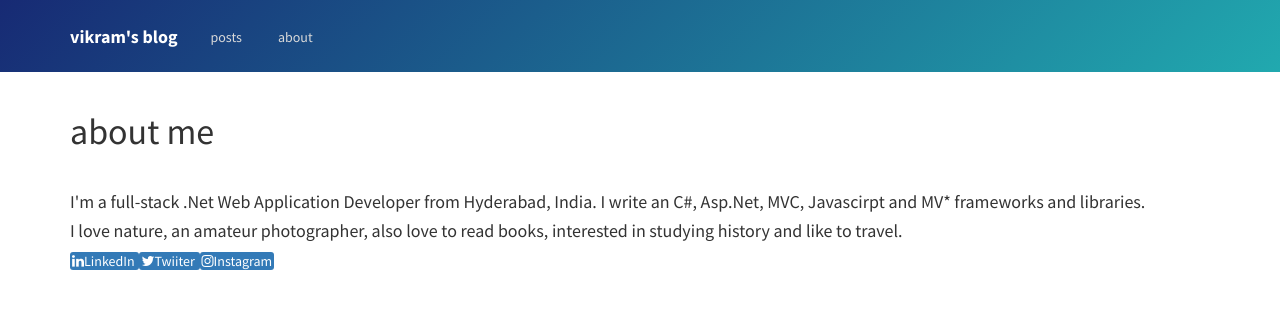
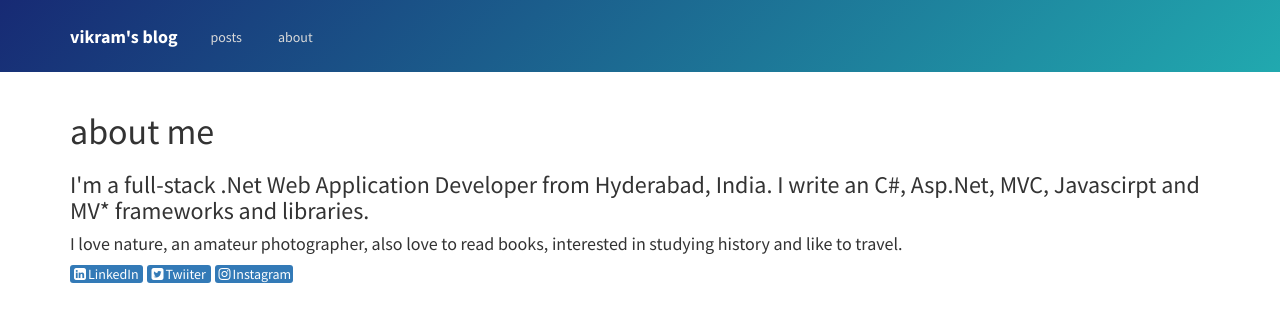
Before and after one commit to srirangamv/srirangamv.github.io, a Jekyll site: the page built from about.html, in a window 1280 px wide. Shown: the top 322 px of the page. Built offline with Jekyll 4.4.1, drawn with Linux system fonts in a browser that asks for light colours; nearby versions of some CDN libraries.

Commit message:
about page social.

```diff
--- a/about.html
+++ b/about.html
@@ -10,12 +10,13 @@
         background-color: #337ab7;
         border-radius: 3px;
         padding: 0px 2px;
+        margin-right: 4px;
     }
 
     .social-link :hover{
-        text-decoration: none;
-        color: white;
-        background-color: #337ab7;
+        text-decoration: none !important;
+        color: white !important;
+        background-color: #337ab7 !important;
     }
 
     @font-face {
@@ -32,28 +33,28 @@
         text-rendering: auto;
         -webkit-font-smoothing: antialiased;
         -moz-osx-font-smoothing: grayscale;
+        margin-left: 2px;
+        margin-right: 2px;
     }
 
     .fa-instagram:before {
-
         content: "\f16d";
     }
 
     .fa-twitter:before {
-        content: "\f099";
+        content: "\f081";
     }
 
     .fa-linkedin:before {
-      content: "\f0e1";
+      content: "\f08c";
     }
 
 </style>
 <h1>about me</h1>
-</br>
 
-<h4>
+<h3>
 I'm a full-stack .Net Web Application Developer from Hyderabad, India. I write an C#, Asp.Net, MVC, Javascirpt and MV* frameworks and libraries.
-</h4>
+</h3>
 
 <h4>
 I love nature, an amateur photographer, also love to read books, interested in studying history and like to travel.
```
